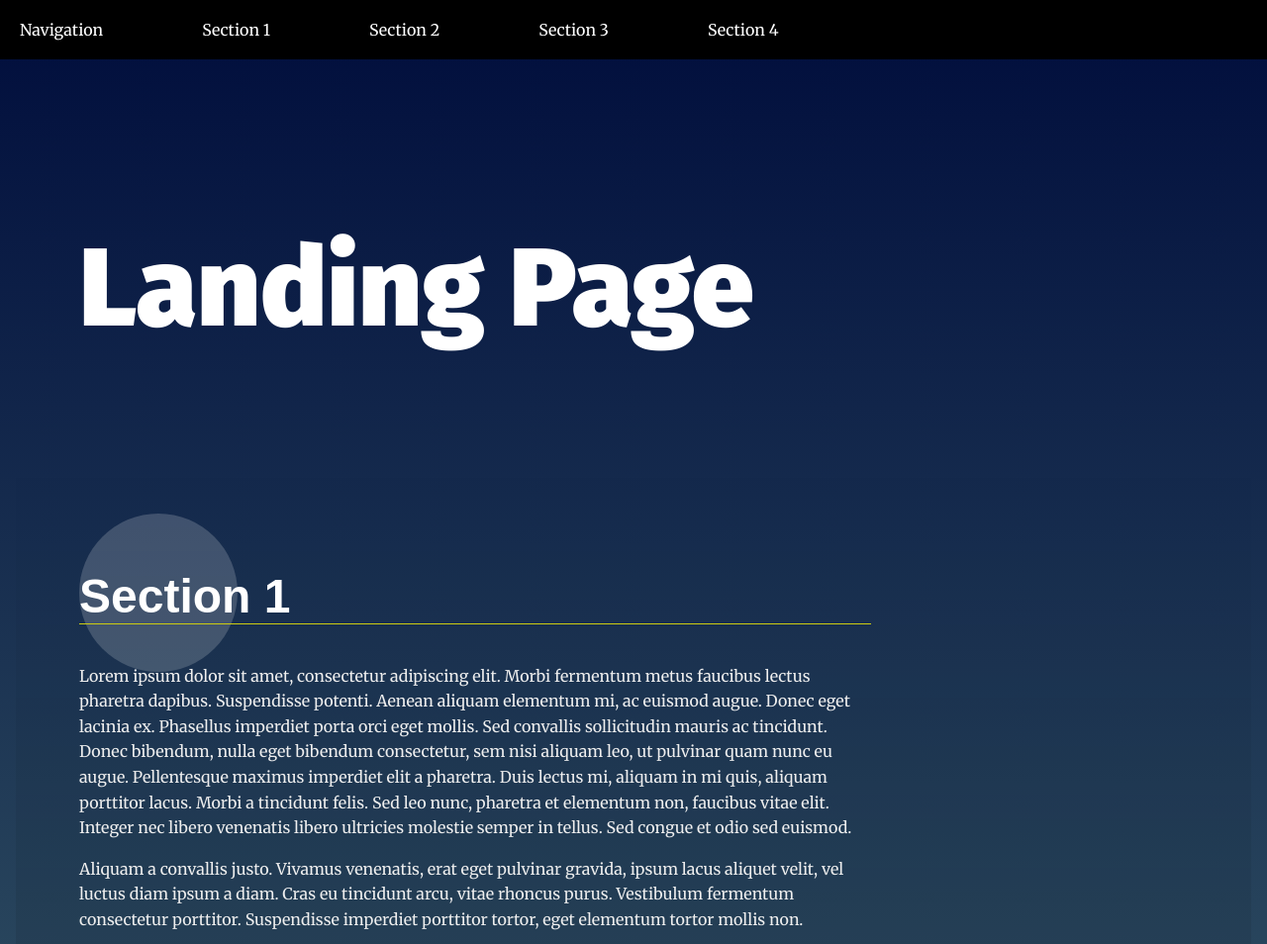
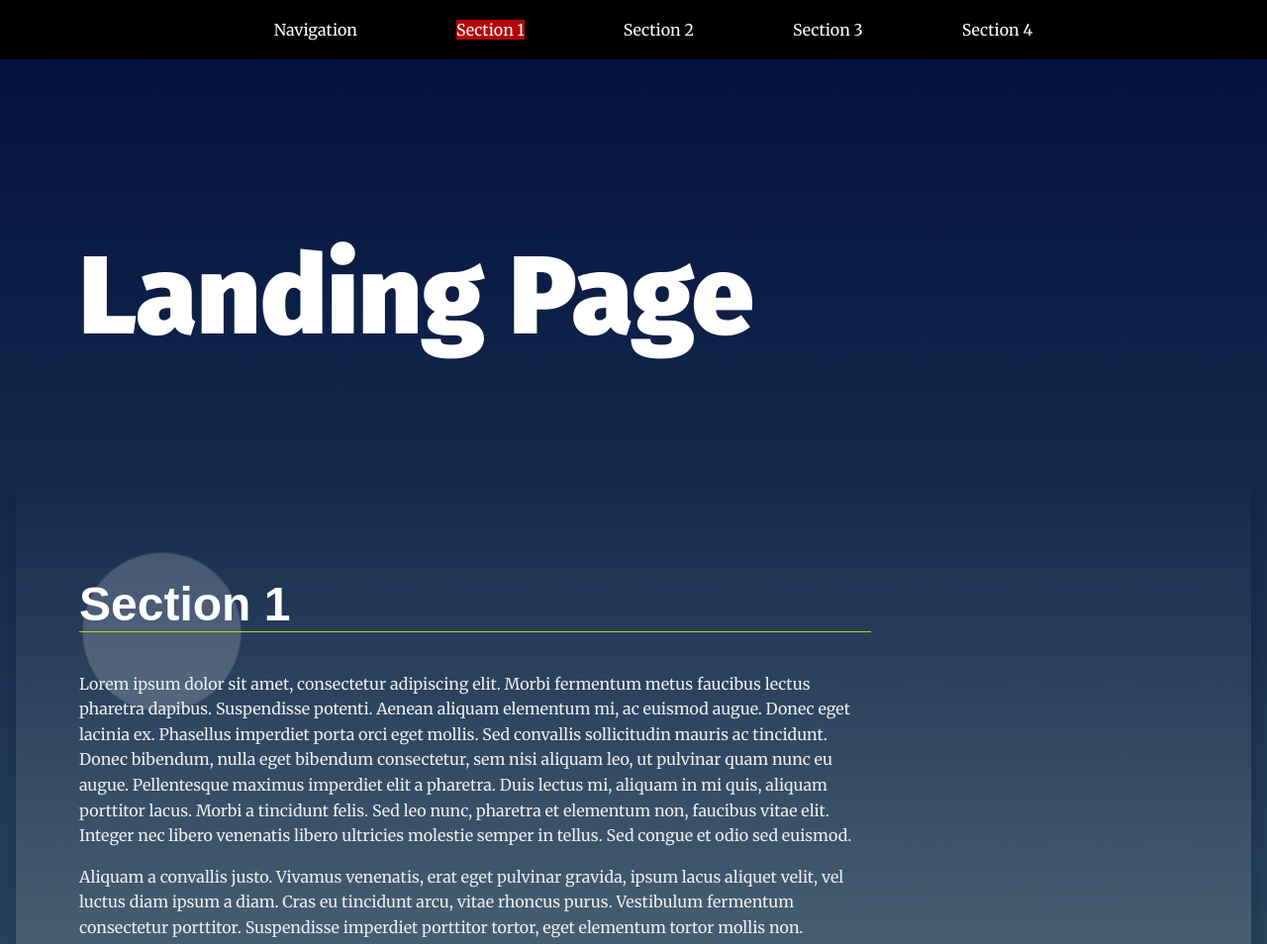
Before and after one commit to jain-shreyaa-1808/Udacity-Landing-Page, a plain HTML site: page landing-page/index.html in a window 1280 px wide. Shown: the top 954 px of the page at 99% size. Drawn offline with Linux system fonts and the light colour scheme.

Commit message:
Add files via upload

```diff
--- a/landing-page/css/styles.css
+++ b/landing-page/css/styles.css
@@ -8,25 +8,32 @@
  *
 */
 
+/* ---- Base Rules ---- */
+html {
+    scroll-behavior: smooth;
+  }
 
-/* ---- Base Rules ---- */
   body {
-    background: rgb(136,203,171);
-    background: linear-gradient(0deg, rgba(136,203,171,1) 0%, rgba(0,13,60,1) 100%);
+    background: rgb(136, 203, 171);
+    background: linear-gradient(
+      0deg,
+      rgba(136, 203, 171, 1) 0%,
+      rgba(0, 13, 60, 1) 100%
+    );
     margin: 0;
-    font-family: 'Merriweather', serif;
+    font-family: "Merriweather", serif;
     color: #fff;
   }
 
+  /* Typeography General*/
 
-/* Typeography General*/
   h1 {
-    font-family: 'Fira Sans', sans-serif;
+    font-family: "Fira Sans", sans-serif;
     font-size: 3em;
     margin: 2em 1rem;
   }
 
-@media only screen and (min-width: 35em){
+  @media only screen and (min-width: 35em) {
     h1 {
       font-size: 7em;
       margin: 2em 4rem 1em;
@@ -35,7 +42,7 @@ h1 {
 
   h2 {
     border-bottom: 1px solid #cc1;
-    font-family: 'Oxygen', Sans-Serif;
+    font-family: "Oxygen", Sans-Serif;
     font-size: 3em;
     color: #fff;
   }
@@ -46,6 +53,7 @@ p {
   }
 
   /* ---- Layout Rules ---- */
+
   main {
     margin: 10vh 1em 10vh;
   }
@@ -60,11 +68,16 @@ section {
     min-height: 80vh;
   }
 
-
   /* ---- Module Rules ---- */
 
   /* Navigation Styles*/
+
   .navbar__menu ul {
+    display: flex;
+    flex-direction: row;
+    flex-wrap: wrap;
+    align-items: center;
+    justify-content: center;
     padding-left: 0;
     margin: 0;
     text-align: right;
@@ -74,12 +87,17 @@ section {
     display: inline-block;
   }
 
-.navbar__menu .menu__link {
+  .navbar__menu .menu__link,
+  .menu__link_btn {
     display: block;
     padding: 1em;
     font-weight: bold;
     text-decoration: none;
     color: #000;
+  }
+
+  .menu__link_btn {
+    font-size: 1.5rem;
   }
 
   .navbar__menu .menu__link:hover {
@@ -88,35 +106,59 @@ section {
     transition: ease 0.3s all;
   }
 
+  .navbar__menu .menu__link_btn:hover,
+  .navbar__menu .active-section {
+    background: rgb(182, 5, 5);
+    color: #fff;
+    transition: ease 0.3s all;
+  }
+
   /* Header Styles */
+
   .page__header {
-    background: #fff;
+    background: rgba(255, 255, 255, 0.288);
     position: fixed;
     top: 0;
     width: 100%;
     z-index: 5;
   }
 
+  /* The progress container (grey background) */
+  .progress-container {
+    width: 100%;
+    height: 8px;
+  }
+
+  /* The progress bar (scroll indicator) */
+  .progress-bar {
+    height: 8px;
+    background: rgb(176, 228, 203) 0%;
+    width: 0%;
+
+  }
+
   /* Footer Styles */
+
   .page__footer {
     background: #000;
     padding: 3em;
     color: #fff;
   }
 
-.page__footer p{
+  .page__footer p {
     color: #fff;
   }
 
+  /* ---- Theme Rules ---- */
 
-/* ---- Theme Rules ---- */
   /* Landing Container Styles */
+
   .landing__container {
     padding: 1em;
     text-align: left;
   }
 
-@media only screen and (min-width: 35em){
+  @media only screen and (min-width: 35em) {
     .landing__container {
       max-width: 50em;
       padding: 4em;
@@ -130,10 +172,13 @@ section:nth-of-type(even) .landing__container {
   }
 
   /* Background Circles */
+
   /* Note that background circles are created with psuedo elements before and after */
+
   /* Circles appear to be random do to use of :nth-of-type psuedo class */
+
   section:nth-of-type(odd) .landing__container::before {
-    content: '';
+    content: "";
     background: rgba(255, 255, 255, 0.187);
     position: absolute;
     z-index: -5;
@@ -145,9 +190,13 @@ section:nth-of-type(odd) .landing__container::before {
   }
 
   section:nth-of-type(even) .landing__container::before {
-    content: '';
-    background: rgb(255,255,255);
-    background: linear-gradient(0deg, rgba(255,255,255,.1) 0%, rgba(255,255,255,.2) 100%);
+    content: "";
+    background: rgb(255, 255, 255);
+    background: linear-gradient(
+      0deg,
+      rgba(255, 255, 255, 0.1) 0%,
+      rgba(255, 255, 255, 0.2) 100%
+    );
     position: absolute;
     top: 3em;
     right: 3em;
@@ -160,9 +209,13 @@ section:nth-of-type(even) .landing__container::before {
   }
 
   section:nth-of-type(3n) .landing__container::after {
-    content: '';
-    background: rgb(255,255,255);
-    background: linear-gradient(0deg, rgba(255,255,255,.1) 0%, rgba(255,255,255,.2) 100%);
+    content: "";
+    background: rgb(255, 255, 255);
+    background: linear-gradient(
+      0deg,
+      rgba(255, 255, 255, 0.1) 0%,
+      rgba(255, 255, 255, 0.2) 100%
+    );
     position: absolute;
     right: 0;
     bottom: 0;
@@ -175,9 +228,13 @@ section:nth-of-type(3n) .landing__container::after {
   }
 
   section:nth-of-type(3n + 1) .landing__container::after {
-    content: '';
-    background: rgb(255,255,255);
-    background: linear-gradient(0deg, rgba(255,255,255,.1) 0%, rgba(255,255,255,.2) 100%);
+    content: "";
+    background: rgb(255, 255, 255);
+    background: linear-gradient(
+      0deg,
+      rgba(255, 255, 255, 0.1) 0%,
+      rgba(255, 255, 255, 0.2) 100%
+    );
     position: absolute;
     right: 20vw;
     bottom: -5em;
@@ -189,43 +246,39 @@ section:nth-of-type(3n + 1) .landing__container::after {
     transition: ease 0.5s all;
   }
 
+  /* ---- Theme State Rules ---- */
 
+  /* Section Active Styles */
 
-/* ---- Theme State Rules ---- */
-/* Section Active Styles */
-/* Note: your-active-class class is applied through javascript. You should update the class here and in the index.html to what you set in your javascript file.  */
-nav ul .your-active-class a{
-    background-color: aqua;                     /*setting active class properties*/
-    color:black !important;
-    border-bottom: 3px solid whitesmoke;
+  /* Note: active-section class is applied through javascript. You should update the class here and in the index.html to what you set in your javascript file.  */
+
+  section.active-section {
+    background: rgb(0, 0, 0);
+    background: linear-gradient(
+      0deg,
+      rgba(218, 214, 214, 0.24) 0%,
+      rgba(0, 0, 0, 0) 100%
+    );
+    box-shadow: 0px 17px 20px 0 rgba(9, 0, 51, 0.27);
   }
 
-section.your-active-class {
-
-    background: rgb(0, 0, 0);
-    background: linear-gradient(0deg, rgba(0, 0, 0, 0.1) 0%, rgba(0, 0, 0, 0) 100%);
-}
-
-section.your-active-class .landing__container::before {
+  section.active-section .landing__container::before {
     opacity: 1;
     animation: rotate 4s linear 0s infinite forwards;
   }
 
-section.your-active-class .landing__container::after {
+  section.active-section .landing__container::after {
     opacity: 1;
     animation: rotate 5s linear 0s infinite forwards reverse;
   }
 
   /* Section Active Styles Keyframe Animations */
+
   @keyframes rotate {
     from {
-		transform: rotate(0deg)
-		           translate(-1em)
-		           rotate(0deg);
+      transform: rotate(0deg) translate(-1em) rotate(0deg);
     }
     to {
-		transform: rotate(360deg)
-		           translate(-1em)
-		           rotate(-360deg);
+      transform: rotate(360deg) translate(-1em) rotate(-360deg);
     }
   }
--- a/landing-page/index.html
+++ b/landing-page/index.html
@@ -10,6 +10,10 @@
   <link href="css/styles.css" rel="stylesheet">
 </head>
 <body>
+  <div class="progress-container">
+    <div class="progress-bar" id="myBar"></div>
+  </div>
+
   <!-- HTML Follows BEM naming conventions
   IDs are only used for sections to connect menu achors to sections -->
   <header class="page__header">
--- a/landing-page/js/app.js
+++ b/landing-page/js/app.js
@@ -4,6 +4,8 @@ const navcon=document.getElementsByTagName("section");
 const nav=document.querySelector("#navbar__list");
 nav.style.cssText="width:100%;background-color:black;float:left;text-align:left;padding:20px;position:fixed"; //styling navigation
 nav.textContent="Navigation";
+let ActiveSectionIndex = 0;
+let navBar = document.querySelector("header>nav>ul#navbar__list");
 for(let i=0;i<navcon.length;i++)
 { /*traversing navigation items*/
 
@@ -18,15 +20,69 @@ for(let i=0;i<navcon.length;i++)
 
     elem.appendChild(a);
     nav.appendChild(elem);
+    function activeSectionIndex() {
+        let curActive = Array.from(navcon, (i) => isSectionInView(i));
+        //   console.log(`section ${curActive.indexOf(true) + 1}`)
+        let activeInd = curActive.indexOf(true);
+
+        //this check below causes issues in mobile view modes on chrome dev tools,
+        //but prevents from having a -1 result in when on top of the page
+        //and beyond the set limit of the sections margins
+        if (activeInd < 0) {
+          activeInd = 0;
+        }
+
+        return activeInd;
+      }
+
+      function isSectionInView(sec) {
+        let box = sec.getBoundingClientRect();
+        let p = 0.4;
+        return (
+          box.top <= p * window.innerHeight && box.top >= -p * window.innerHeight
+        );
+      }
+
+      function updateActive(oldInd, newInd) {
+        navBar.children[oldInd].children[0].classList.remove("active-section");
+        navBar.children[newInd].children[0].classList.add("active-section");
+        navcon[oldInd].classList.remove("active-section");
+        navcon[newInd].classList.add("active-section");
+      }
+
+
+    function scrollIndicatorWidthUpdater() {
+        let winScroll =
+          document.body.scrollTop || document.documentElement.scrollTop;
+        let height =
+          document.documentElement.scrollHeight -
+          document.documentElement.clientHeight;
+        let scrolled = (winScroll / height) * 100;
+        document.getElementById("myBar").style.width = scrolled + "%";
+      }
 
     /*event listener for scrolling the sections*/
 
-    elem.addEventListener("click",function(event){
-        event.preventDefault();                             //preventDefault
+    elem.addEventListener("click",function clicking(event){
+        event.preventDefault();
+        const rect=navcon[i].getBoundingClientRect();
+        const scrollelem=window.scroll(pageXOffset,pageYOffset); //preventDefault
         document.querySelector("#"+ navcon[i].getAttribute("id")).scrollIntoView({behavior:'smooth'});
         var current = document.getElementsByClassName("your-active-class");
         current[0].className = current[0].className.replace("your-active-class", "");  /*setting active class*/
         this.className += "your-active-class";
     });
+    window.addEventListener("scroll", function () {
+        setTimeout(() => {
+          //update Active index
+          let CurActiveSectionIndex = activeSectionIndex();
+//           console.log(`the active section is ${CurActiveSectionIndex}`);
+          updateActive(ActiveSectionIndex, CurActiveSectionIndex);
+          ActiveSectionIndex = CurActiveSectionIndex;
 
-}
+          //update scroll indicator
+          scrollIndicatorWidthUpdater();
+        }, 0);
+      });
+
+    }
```
Lines whose indentation alone changed are shown as unchanged.
